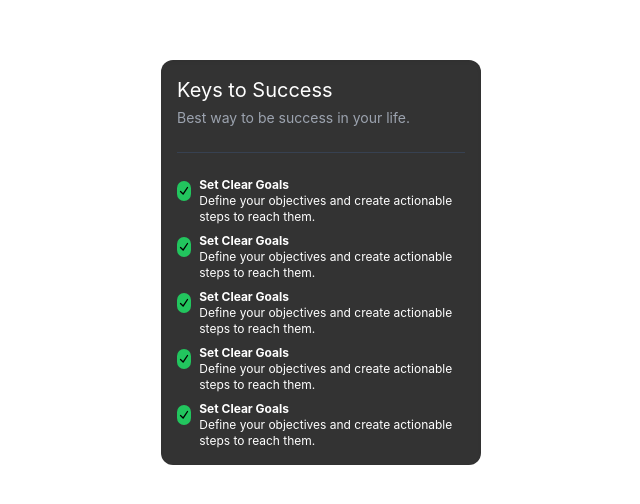
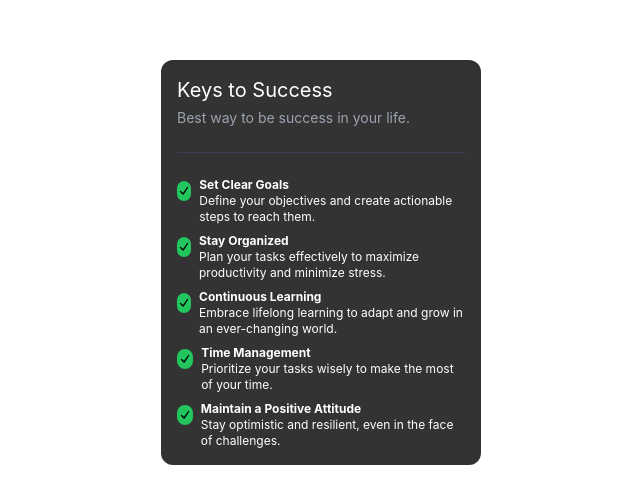
Before and after one commit to VinKrishanth/bus-ticket-booking-app, a React (Vite) app in the folder bus-booking-client/: page / in a window 1280 px wide. Shown: the part 138-642 px from the top of the page, without its empty margins (319-959 px from the left). Built offline with nearby package versions, Linux system fonts and the light colour scheme.

Commit message:
Modified Profile components

```diff
--- a/bus-booking-client/src/components/card/Profile.jsx
+++ b/bus-booking-client/src/components/card/Profile.jsx
@@ -22,8 +22,7 @@ export default function Profile() {
                   </svg>
                 </span>
                 <span className="text-xs text-white">
-                  <b>Set Clear Goals</b> <br />
-                  Define your objectives and create actionable steps to reach them.
+                  <b>{info.title}</b> <br />{info.description}
                 </span>
               </li>
             ))
```
